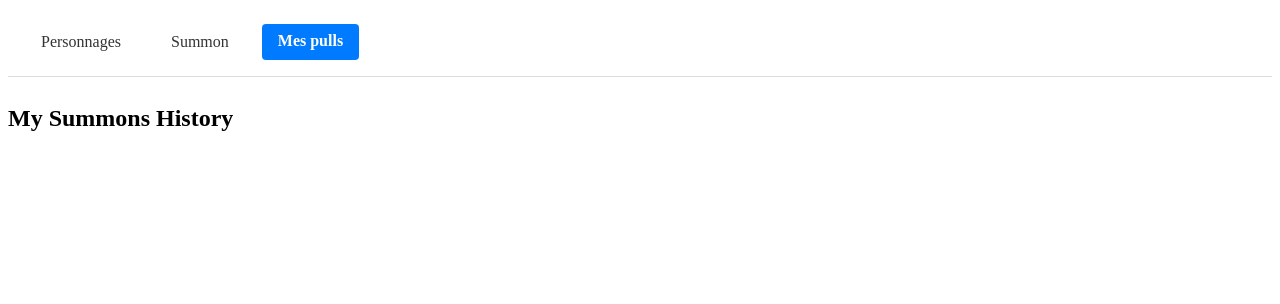
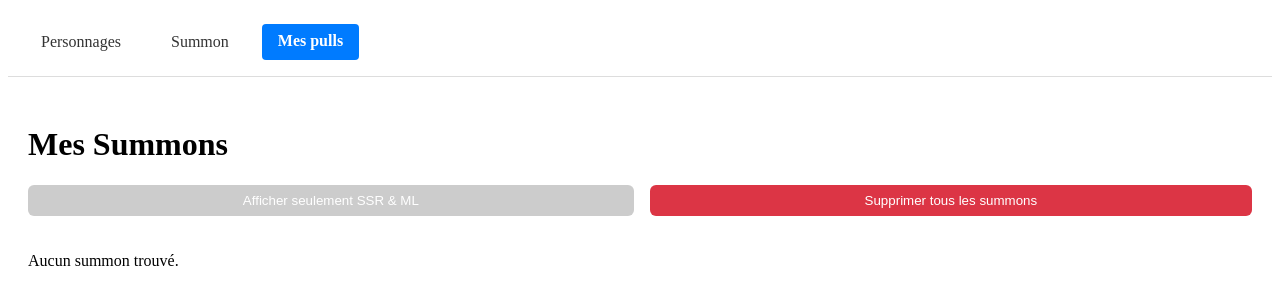
Before and after one commit to MarvinBel/gacha-sim, a React (Create React App) app: page /mysummons in a window 1280 px wide. Shown: the top 304 px of the page. Built offline with nearby package versions, Linux system fonts and the light colour scheme.

Commit message:
[ADD] Better visuals for pulls / history & probably fixed some stuff

```diff
--- a/src/pages/MySummons.tsx
+++ b/src/pages/MySummons.tsx
@@ -1,57 +1,117 @@
 import React, { useState, useEffect } from 'react';
+import { getSummons, clearSummons } from '../services/StorageService';
 import { Summon } from '../types/types';
-import { getSummons } from '../services/StorageService';
 
 const MySummons: React.FC = () => {
   const [summons, setSummons] = useState<Summon[]>([]);
+  const [showSSRAndMLOnly, setShowSSRAndMLOnly] = useState(false);
 
   useEffect(() => {
-    const data = getSummons();
-    if (data) {
-      setSummons(data);
-    }
+    const savedSummons = getSummons();
+    setSummons(savedSummons);
   }, []);
 
+  const displayedSummons = showSSRAndMLOnly
+    ? summons.filter(s => s.character.folder === 'ssr' || s.character.folder === 'ml')
+    : summons;
+
+  const handleClearSummons = () => {
+    clearSummons();
+    setSummons([]);
+  };
+
   return (
-    <div>
-      <h2>My Summons History</h2>
-      <div style={{ display: 'flex', flexWrap: 'wrap' }}>
-        {summons.map((summon, idx) => (
+    <div style={{ padding: 20 }}>
+      <h1>Mes Summons</h1>
+      <div style={{ marginBottom: 20, display: 'flex', gap: '1rem', flexWrap: 'wrap' }}>
+        <button
+          onClick={() => setShowSSRAndMLOnly(!showSSRAndMLOnly)}
+          style={{
+            padding: '0.5rem 1rem',
+            borderRadius: 6,
+            border: 'none',
+            cursor: 'pointer',
+            backgroundColor: showSSRAndMLOnly ? '#007bff' : '#ccc',
+            color: 'white',
+            flexGrow: 1,
+          }}
+        >
+          {showSSRAndMLOnly ? 'Afficher tous les summons' : 'Afficher seulement SSR & ML'}
+        </button>
+
+        <button
+          onClick={handleClearSummons}
+          style={{
+            padding: '0.5rem 1rem',
+            borderRadius: 6,
+            border: 'none',
+            cursor: 'pointer',
+            backgroundColor: '#dc3545',
+            color: 'white',
+            flexGrow: 1,
+          }}
+        >
+          Supprimer tous les summons
+        </button>
+      </div>
+
+      <div style={{ display: 'flex', flexWrap: 'wrap', gap: 12 }}>
+        {displayedSummons.length === 0 && <p>Aucun summon trouvé.</p>}
+
+        {displayedSummons.map((summon, idx) => {
+          let pityColor = '#000';
+          if (summon.pityType === 'soft pity') pityColor = 'orange';
+          else if (summon.pityType === 'hard pity') pityColor = 'red';
+
+
+          const showPityLabel = summon.pityType !== 'no pity';
+
+          return (
             <div
-            key={`${summon.timestamp ?? idx}`}
+              key={`${summon.timestamp}-${idx}`}
               style={{
+                width: 120,
                 textAlign: 'center',
-              width: 120,
-              border: getPityBorder(summon.pityType),
-              padding: 4,
-              margin: 4,
+                border: `2px solid ${showPityLabel ? pityColor : '#ddd'}`,
+                backgroundColor : (summon.character.folder === "ssr") || (summon.character.folder === "ml") ? "yellow" : '#ddd',
                 borderRadius: 8,
+                padding: 8,
+                boxShadow: '1px 1px 5px rgba(0,0,0,0.1)',
               }}
             >
               <img
                 src={`/characters/${summon.character.folder}/${summon.character.filename}`}
                 alt={summon.character.title}
-              style={{ width: 120, height: 120, objectFit: 'contain', borderRadius: 8 }}
+                style={{ width: '100%', height: 120, objectFit: 'contain', borderRadius: 6 }}
               />
-            <p style={{ margin: 4 }}>{summon.character.title}</p>
-            <small style={{ fontStyle: 'italic', color: getPityColor(summon.pityType) }}>{summon.pityType}</small>
+              <p
+                style={{
+                  margin: 4,
+                  color: showPityLabel ? "black" : undefined,
+                  fontWeight: showPityLabel ? 'bold' : undefined,
+                }}
+              >
+                {summon.character.title}
+              </p>
+              {showPityLabel && (
+                <p
+                  style={{
+                    marginTop: 6,
+                    fontWeight: 'bold',
+                    fontSize: '1.2rem',
+                    color: "black",
+                    textTransform: 'capitalize',
+                  }}
+                >
+                  {summon.pityType}
+                </p>
+              )}
             </div>
-        ))}
+          );
+        })}
       </div>
     </div>
   );
 };
 
-function getPityColor(pityType: string) {
-  if (pityType === 'soft pity') return 'orange';
-  if (pityType === 'hard pity') return 'red';
-  return '#555';
-}
-
-function getPityBorder(pityType: string) {
-  if (pityType === 'soft pity') return '2px solid orange';
-  if (pityType === 'hard pity') return '2px solid red';
-  return 'none';
-}
-
 export default MySummons;
--- a/src/services/StorageService.ts
+++ b/src/services/StorageService.ts
@@ -35,3 +35,17 @@ export const getPityHistory = (): PityHistory[] => {
   const data = localStorage.getItem('pity-history');
   return data ? JSON.parse(data) : [];
 };
+
+export async function loadAllSummons(): Promise<Summon[]> {
+  try {
+    const data = localStorage.getItem('summons');
+    return data ? JSON.parse(data) : [];
+  } catch (error) {
+    console.error('Erreur lors du chargement des summons :', error);
+    return [];
+  }
+}
+
+export function clearSummons() {
+  localStorage.removeItem('summons');
+}
--- a/src/utils/pullLogic.tsx
+++ b/src/utils/pullLogic.tsx
@@ -1,76 +1,115 @@
 import { folders } from './charactersData';
-import { Summon } from '../types/types';
+import type { Summon, Character } from '../types/types';
 
-type PityType = "no pity" | "soft pity" | "hard pity";
+type Banner = 'perma' | 'ml' | 'limited';
+type PityType = 'no pity' | 'soft pity' | 'hard pity';
 
-/**
- * Tirage pondéré d'un folder selon son taux.
- */
-function getRandomFolder(): typeof folders[number] {
-  const rand = Math.random();
-  let cumulative = 0;
+interface PullResult {
+  pull: Summon;
+  newPity: number;
+}
 
-  for (const folder of folders) {
-    cumulative += folder.rate;
-    if (rand < cumulative) {
-      return folder;
+function getSoftPityBonus(pityCount: number): number {
+  if (pityCount < 50 || pityCount >= 80) return 0;
+
+  const x = pityCount - 50;
+  const maxSoftPity = 0.15;
+  const rate = (Math.log(1 + x) / Math.log(30)) * maxSoftPity;
+  return Math.min(rate, maxSoftPity);
+}
+
+export function performSinglePull(pityCount: number, banner: Banner): PullResult {
+  let baseSSR = 0.0075;
+  let baseML = 0.0025;
+
+  if (banner === 'ml') {
+    baseSSR = 0;
+    baseML = 0.01;
+  }
+
+  const baseSR = 0.15;
+  const baseR = 1 - (baseSSR + baseML + baseSR);
+
+  const softPityBonus = getSoftPityBonus(pityCount);
+
+  const totalBase = baseSSR + baseML;
+  let softSSR = 0;
+  let softML = 0;
+
+  if (totalBase > 0) {
+    softSSR = softPityBonus * (baseSSR / totalBase);
+    softML = softPityBonus * (baseML / totalBase);
+  } else {
+    softSSR = 0;
+    softML = softPityBonus;
+  }
+
+  const finalSSR = baseSSR + softSSR;
+  const finalML = baseML + softML;
+  const finalSR = baseSR;
+  const finalR = baseR;
+
+  const weights = [finalSSR, finalML, finalSR, finalR];
+
+  const ssrChars = folders.find(f => f.name === 'ssr')!.images;
+  const mlChars = folders.find(f => f.name === 'ml')!.images;
+  const srChars = folders.find(f => f.name === 'sr')!.images;
+  const rChars = folders.find(f => f.name === 'r')!.images;
+
+  const pools = [ssrChars, mlChars, srChars, rChars];
+
+  const totalWeight = weights.reduce((a, b) => a + b, 0);
+  const rand = Math.random() * totalWeight;
+  let cumWeight = 0;
+  let folderIndex = 3;
+
+  for (let i = 0; i < weights.length; i++) {
+    cumWeight += weights[i];
+    if (rand < cumWeight) {
+      folderIndex = i;
+      break;
     }
   }
 
-  // En cas de problème (arrondi), retourner le dernier folder par défaut
-  return folders[folders.length - 1];
-}
+  const selectedPool = pools[folderIndex];
+  const character = selectedPool[Math.floor(Math.random() * selectedPool.length)];
 
-/**
- * Tirage aléatoire d'un personnage dans un folder donné.
- */
-function getRandomCharacterFromFolder(folder: typeof folders[number]): Summon['character'] {
-  const chars = folder.images;
-  const idx = Math.floor(Math.random() * chars.length);
-  return chars[idx];
-}
+  let pityType: PityType = 'no pity';
+  if (pityCount >= 80) {
+    pityType = 'hard pity';
+  } else if (pityCount >= 50 && (folderIndex === 0 || folderIndex === 1)) {
+    pityType = 'soft pity';
+  }
 
-export function performSinglePull(pityCount: number): { pull: Summon; newPity: number } {
-  const newPity = pityCount + 1;
+  const isSSRorML = folderIndex === 0 || folderIndex === 1;
+  let newPity = pityCount;
 
-  const folder = getRandomFolder();
-  const character = getRandomCharacterFromFolder(folder);
+  if ((pityType === 'soft pity' || pityType === 'hard pity') && isSSRorML) {
+    newPity = 0;
+  } else {
+    newPity++;
+  }
 
   const pull: Summon = {
     character,
-    banner: 'perma',
+    banner,
     pityCount: newPity,
-    pityType: determinePityType(newPity),
+    pityType,
     timestamp: Date.now(),
   };
 
   return { pull, newPity };
 }
 
-export function performMultiPull(pityCount: number): { pulls: Summon[]; newPity: number } {
+export function performMultiPull(pityCount: number, banner: Banner): { pulls: Summon[]; newPity: number } {
+  let pulls: Summon[] = [];
   let newPity = pityCount;
-  const pulls: Summon[] = [];
 
   for (let i = 0; i < 10; i++) {
-    newPity++;
-
-    const folder = getRandomFolder();
-    const character = getRandomCharacterFromFolder(folder);
-
-    pulls.push({
-      character,
-      banner: 'perma',
-      pityCount: newPity,
-      pityType: determinePityType(newPity),
-      timestamp: Date.now(),
-    });
+    const { pull, newPity: updatedPity } = performSinglePull(newPity, banner);
+    pulls.push(pull);
+    newPity = updatedPity;
   }
 
   return { pulls, newPity };
 }
-
-function determinePityType(pityCount: number): PityType {
-  if (pityCount >= 80) return "hard pity";
-  if (pityCount >= 50) return "soft pity";
-  return "no pity";
-}
```
Also changed, not shown: src/pages/Summons.tsx (+74 -26 lines). Lines whose indentation alone changed are shown as unchanged.
